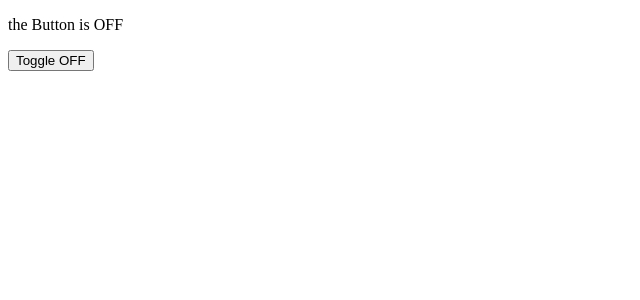
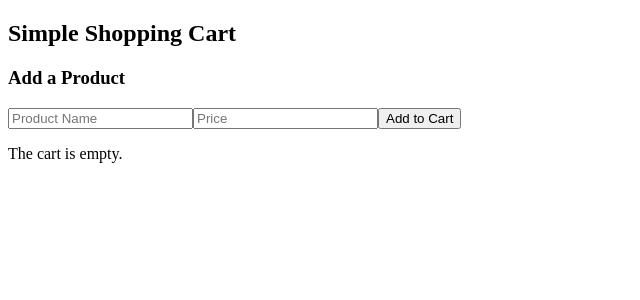
Before and after one commit to kulane952/React-Exercises, a React app: page / in a window 1280 px wide. Shown: the top 300 px of the page, without its empty margins (0-640 px from the left). Built offline with nearby package versions, Linux system fonts and the light colour scheme; the HTML template or start-up script is replaced by a standard one.

Commit message:
Excise 5 React

```diff
--- a/src/App.jsx
+++ b/src/App.jsx
@@ -2,9 +2,12 @@
 // import UserCard from './assets/components/UserCard';
 // // import Blog from './Blog';
 // import UserCards from './assets/components/Exercise3/UserCards';
-import ToggleButton from './assets/components/Exercise4/ToggleButton';
+// import ToggleButton from './assets/components/Exercise4/ToggleButton';
+// import ListItems from './ListItems';
 
-import {useState} from 'react';
+// import Netflix from './Netflix';
+import ShoppingCart from './assets/components/Exercise5/ShoppingCart'
+import { useState } from 'react';
 
 const App = () => {
   // const [count, setCount] = useState(0);
@@ -33,12 +36,48 @@ const App = () => {
   //   setName(event.target.value);
   // }
 
+//Drack mode
+  // const [Drack, setDrack] = useState(false);
+
+  // const toggleDrack = () => {
+  //   setDrack(!Drack);
+  // }
+
+  //Like button
+
+  // const [liked, setLiked] = useState(false);
+  // const [count, setCount] = useState(0);
+  // const  toggleLike = () => {
+  //   setLiked(!liked);
+  //   setCount(liked ? count - 1 : count + 1);
+  // }
+
+  //TABS
+  // const [Tabs, setTabs] = useState("Home");
+
+  // const toggleTabs=(tab)=>{
+  //   setTabs(tab);
+  // }
+// const [passwor, setPassword] = useState("124");
+
+// const handleChange=(event)=>{
+//   setPassword(!passwor);
+// }
+
+// const [AccordionFAQ,setAccordion] = useState();
+
+// const toggleAccordion=(index)=>{
+//   setAccordion(AccordionFAQ === index ? null : index);
+// }
 
   return (
 
 
     <div>
-      <ToggleButton />
+      <ShoppingCart />
+      {/* <ToggleButton />
+      <ListItems />
+      <Netflix />
       {/* <UserCards name="John Doe"
           email="john.doe@example.com" />
           <UserCards name="Jane Smith"
@@ -64,6 +103,70 @@ const App = () => {
       {/* <input type="text"value={name} onChange={handleChange}/>
         <p>Hellow: {name}</p> */}
 
+      {/* /* <div
+        style={{
+          backgroundColor: Drack ? "#1b1b1f" : "white",
+          color: Drack ? "white" : "black",
+          height: "100vh"
+        }}
+      >
+      //Drack mode
+        <button onClick={toggleDrack}>
+          Change Mode
+        </button>
+      </div>*/}
+
+      {/* //LIKE BUTTON */}
+
+        {/* <button onClick={toggleLike}>
+          {liked ? "Unlike" : "Like"} ({count})
+        </button> */}
+        {/* //TABS home about contact */}
+
+      {/* <button
+        onClick={() => toggleTabs("Home")}
+        className={Tabs === "Home" ? "active" : ""}
+      >
+        Home
+      </button>
+
+      <button
+        onClick={() => toggleTabs("About")}
+        className={Tabs === "About" ? "active" : ""}
+      >
+        About
+      </button>
+
+      <button
+        onClick={() => toggleTabs("Contact")}
+        className={Tabs === "Contact" ? "active" : ""}
+      >
+        Contact
+      </button>
+
+      <h1>{Tabs}</h1> */}
+{/*
+       <button onClick={handleChange}>{passwor ? "Hide" : "Show"} meassage</button>
+        {passwor &&   <p>password:{'123456'}</p>}  */}
+
+
+        {/* //AccordionFAQ */}
+
+       {/* < button onClick={() => toggleAccordion(0)}>
+          What is React?
+        </button>
+        {AccordionFAQ === 0 && <p>React is a JavaScript library for building user interfaces.</p>}
+
+        <button onClick={() => toggleAccordion(1)}>
+          What is a component?
+        </button>
+        {AccordionFAQ === 1 && <p>A component is a reusable piece of UI that can be used to build complex interfaces.</p>}
+
+        <button onClick={() => toggleAccordion(2)}>
+          What is state in React?
+        </button>
+        {AccordionFAQ === 2 && <p>State is a built-in object that allows components to manage and update their own data.</p>} */}
+
 
     </div>
 
--- /dev/null
+++ b/src/ListItems.jsx
@@ -0,0 +1,31 @@
+import {useState} from "react";
+
+const ListItems = () => {
+    const [items, setItems] = useState(["Apple", "Banana", "Cherry"]);
+    const addItem =()=>{
+        setItems([...items, "Yaanyo"]);
+    }
+
+    return (
+        <ul>
+            {
+                items.map(item=>(
+                   <th>
+                    <tr>{item}</tr>
+                    <tr>{item}</tr>
+                    <tr>{item}</tr>
+                    <tr>{item}</tr>
+                    <tr>{item}</tr>
+                    <tr>{item}</tr>
+                    <tr>{item}</tr>
+                    <tr>{item}</tr>
+                   </th>
+
+                ))
+            }
+            <button onClick={addItem}>Add Item</button>
+        </ul>
+    )
+}
+
+export default ListItems;
--- /dev/null
+++ b/src/Netflix.jsx
@@ -0,0 +1,32 @@
+
+import { useState } from "react";
+const Netflix = () => {
+    const [active, setActive] = useState('Home');
+    const menus = ["Home", "TV Shows", "Movies", "New", "My List"];
+    return (
+        <div className="app">
+            <nav className="navbar">
+                <h1 className="logo">NETFLIX</h1>
+                <ul className="nav-links">
+                    {menus.map((menu) => (
+                        <li key={menu}
+                        key={menu}
+                        onClick={()=> setActive(menu)}
+                        className={active === menu ? "active" : ""}
+                        >
+
+
+                        </li>
+                    ))}
+                </ul>
+            </nav>
+
+            <div className="content">
+        <h1>{active}</h1>
+      </div>
+    </div>
+
+    );
+};
+
+export default Netflix;
--- /dev/null
+++ b/src/assets/components/Exercise5/ShoppingCart.jsx
@@ -0,0 +1,144 @@
+import { useState } from "react";
+
+const ShoppingCart = () => {
+  const [products, setProducts] = useState([]);
+  const [productName, setProductName] = useState("");
+  const [productPrice, setProductPrice] = useState("");
+
+  // Add Product
+  const handleAddProduct = () => {
+    if (productName.trim() !== "" && productPrice.trim() !== "") {
+      const newProduct = {
+        id: Date.now(),
+        name: productName.trim(),
+        price: parseFloat(productPrice),
+        quantity: 1,
+      };
+
+      setProducts([...products, newProduct]);
+      setProductName("");
+      setProductPrice("");
+    }
+  };
+
+  // Increase Quantity
+  const increaseQuantity = (id) => {
+    const updatedProducts = products.map((product) =>
+      product.id === id
+        ? { ...product, quantity: product.quantity + 1 }
+        : product
+    );
+
+    setProducts(updatedProducts);
+  };
+
+  // Decrease Quantity
+  const decreaseQuantity = (id) => {
+    const updatedProducts = products.map((product) =>
+      product.id === id && product.quantity > 1
+        ? { ...product, quantity: product.quantity - 1 }
+        : product
+    );
+
+    setProducts(updatedProducts);
+  };
+
+  // Remove Product
+  const removeProduct = (id) => {
+    const updatedProducts = products.filter(
+      (product) => product.id !== id
+    );
+
+    setProducts(updatedProducts);
+  };
+
+  // Total Price
+  const totalPrice = products.reduce(
+    (total, product) =>
+      total + product.price * product.quantity,
+    0
+  );
+
+  return (
+    <div>
+      <h2>Simple Shopping Cart</h2>
+
+      <div>
+        <h3>Add a Product</h3>
+
+        <input
+          type="text"
+          placeholder="Product Name"
+          value={productName}
+          onChange={(e) => setProductName(e.target.value)}
+        />
+
+        <input
+          type="number"
+          min="0"
+          step="0.01"
+          placeholder="Price"
+          value={productPrice}
+          onChange={(e) => setProductPrice(e.target.value)}
+        />
+
+        <button onClick={handleAddProduct}>
+          Add to Cart
+        </button>
+      </div>
+
+      {products.length > 0 ? (
+        <div>
+          <h3>Products in Cart</h3>
+
+          <ul>
+            {products.map((product) => (
+              <li key={product.id}>
+                <strong>{product.name}</strong> - $
+                {product.price.toFixed(2)}
+
+                <div>
+                  Quantity:
+
+                  <button
+                    onClick={() =>
+                      decreaseQuantity(product.id)
+                    }
+                  >
+                    -
+                  </button>
+
+                  {product.quantity}
+
+                  <button
+                    onClick={() =>
+                      increaseQuantity(product.id)
+                    }
+                  >
+                    +
+                  </button>
+                </div>
+
+                <button
+                  onClick={() =>
+                    removeProduct(product.id)
+                  }
+                >
+                  Remove
+                </button>
+              </li>
+            ))}
+          </ul>
+
+          <h4>
+            Total Price: ${totalPrice.toFixed(2)}
+          </h4>
+        </div>
+      ) : (
+        <p>The cart is empty.</p>
+      )}
+    </div>
+  );
+};
+
+export default ShoppingCart;
```
Also changed, not shown: src/index.css (+51 -0 lines). Lines whose indentation alone changed are shown as unchanged.
